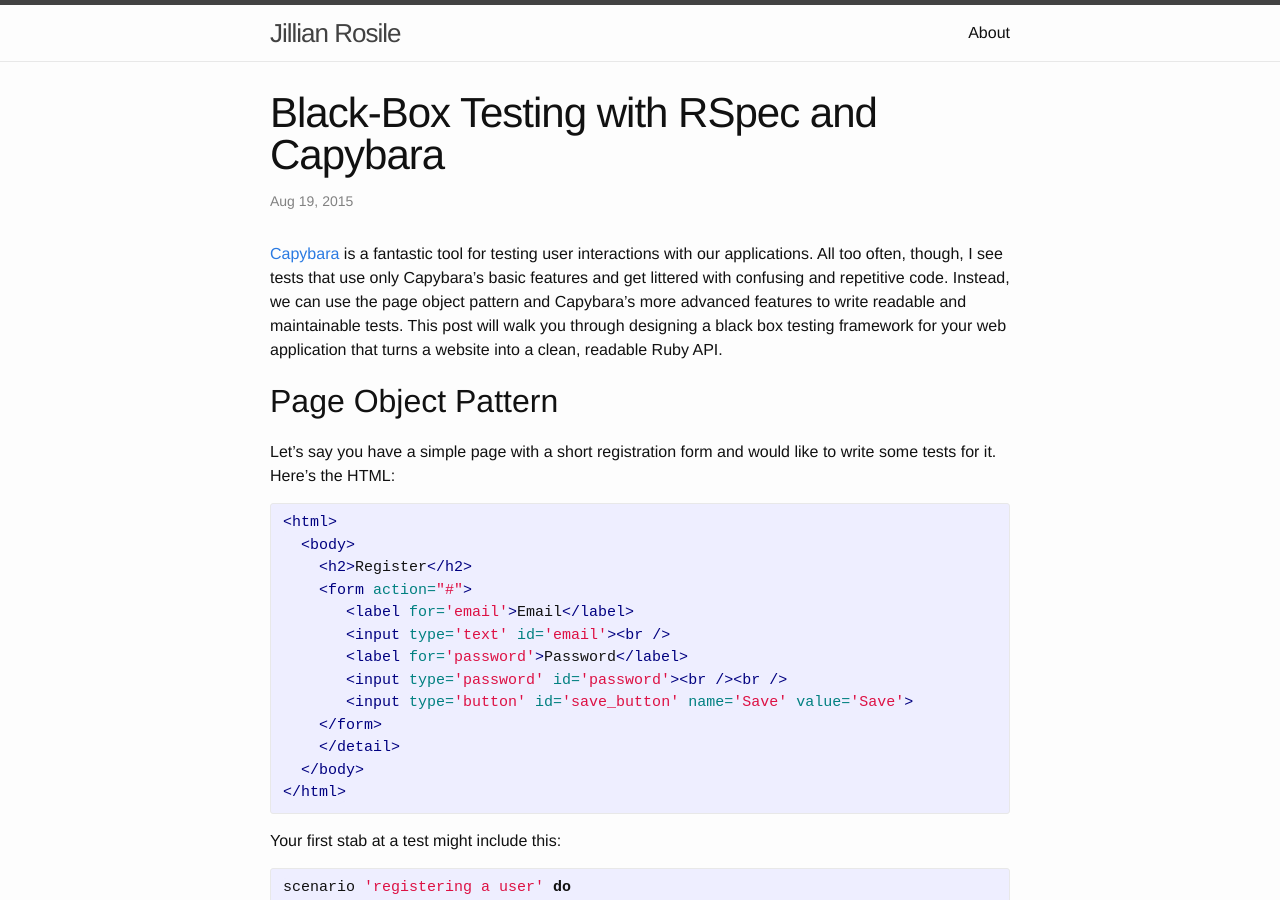
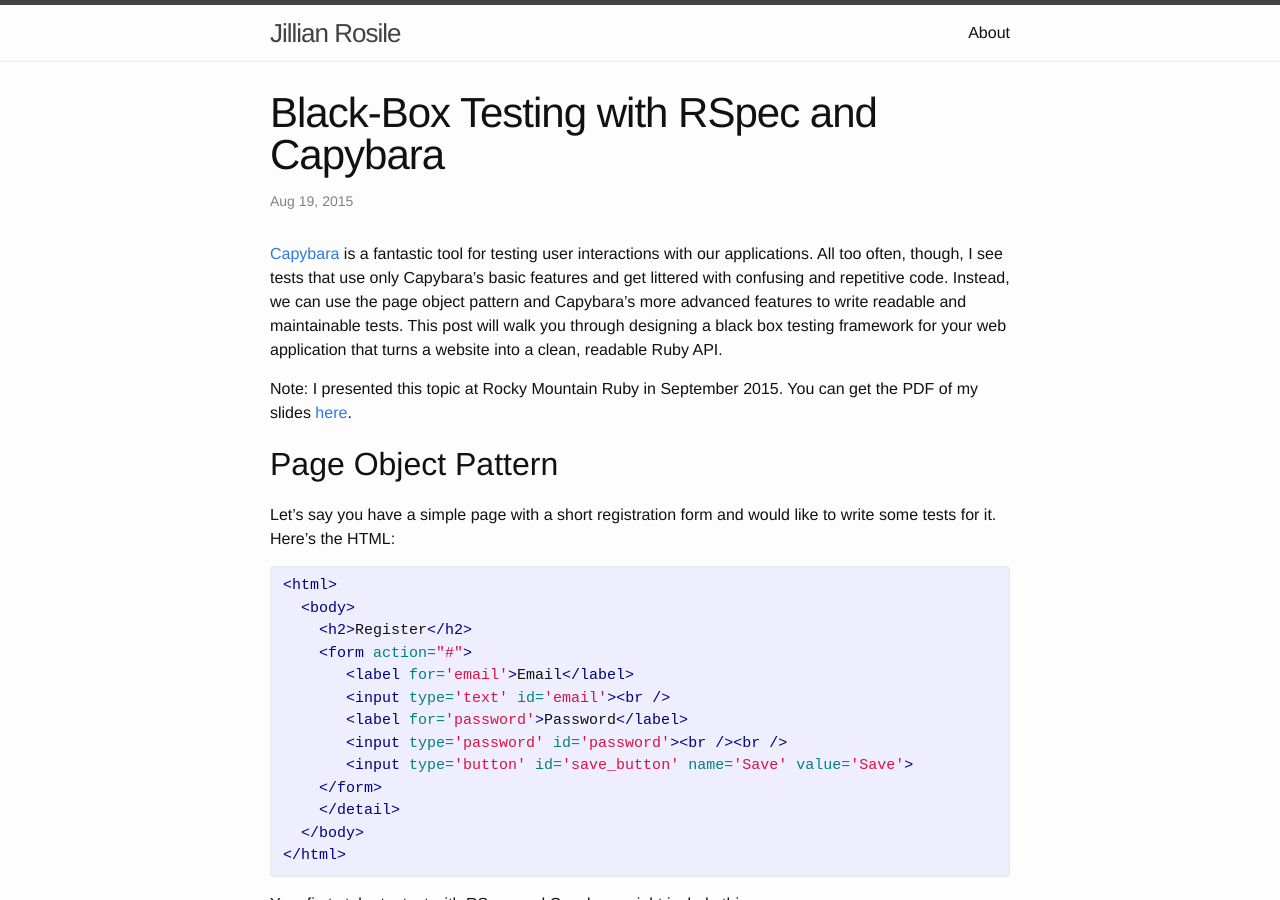
Before and after one commit to jillianrosile/jillianrosile.github.io, a Jekyll site: the page built from _posts/2015-08-19-black-box-testing.markdown, in a window 1280 px wide and 900 px high. Built offline with Jekyll 4.4.1, drawn with Linux system fonts in a browser that asks for light colours; part of the change alters nothing that is shown; some of the changed text lies outside the part shown.

Commit message:
Adding link to presentation notes and a few small changes to blog post

```diff
--- a/_posts/2015-08-19-black-box-testing.markdown
+++ b/_posts/2015-08-19-black-box-testing.markdown
@@ -6,6 +6,8 @@ categories: rspec capybara ruby rails
 ---
 
 [Capybara][capybara] is a fantastic tool for testing user interactions with our applications. All too often, though, I see tests that use only Capybara's basic features and get littered with confusing and repetitive code. Instead, we can use the page object pattern and Capybara's more advanced features to write readable and maintainable tests. This post will walk you through designing a black box testing framework for your web application that turns a website into a clean, readable Ruby API.
+
+Note: I presented this topic at Rocky Mountain Ruby in September 2015. You can get the PDF of my slides [here]({{ site.url }}/assets/RMR_Presentation.pdf).
 
 Page Object Pattern
 -------------------
@@ -26,7 +28,7 @@ Let's say you have a simple page with a short registration form and would like t
 </html>
 {% endhighlight %}
 
-Your first stab at a test might include this:
+Your first stab at a test with RSpec and Capybara might include this:
 {% highlight ruby %}
 scenario 'registering a user' do
   visit '/register'
@@ -66,6 +68,8 @@ Now your spec looks like:
 scenario 'registering a user' do
   registration_page = RegistrationPage.new
   registration_page.register(email: 'example@example.com', password: 'password')
+
+  expect(page).to have_no_css 'div.flash.error'
 end
 {% endhighlight %}
 
@@ -82,7 +86,8 @@ Basic Page class for all application pages
 Our solution for the first case was to make a base page class for things that are shared between ALL pages in our application. This includes a `visit` method and logic around the CSS that we use for flash messages and errors throughout the application. You could also include methods to access the header and footer on the page. Here's a sketch of what ours looks like[^1]:
 {% highlight ruby %}
 class Page
-include Capybara::DSL
+  include Capybara::DSL
+
   attr_reader :url, :url_matcher
 
   def initialize(url, url_matcher = nil)
```
Also changed, not shown: 1 other file.
